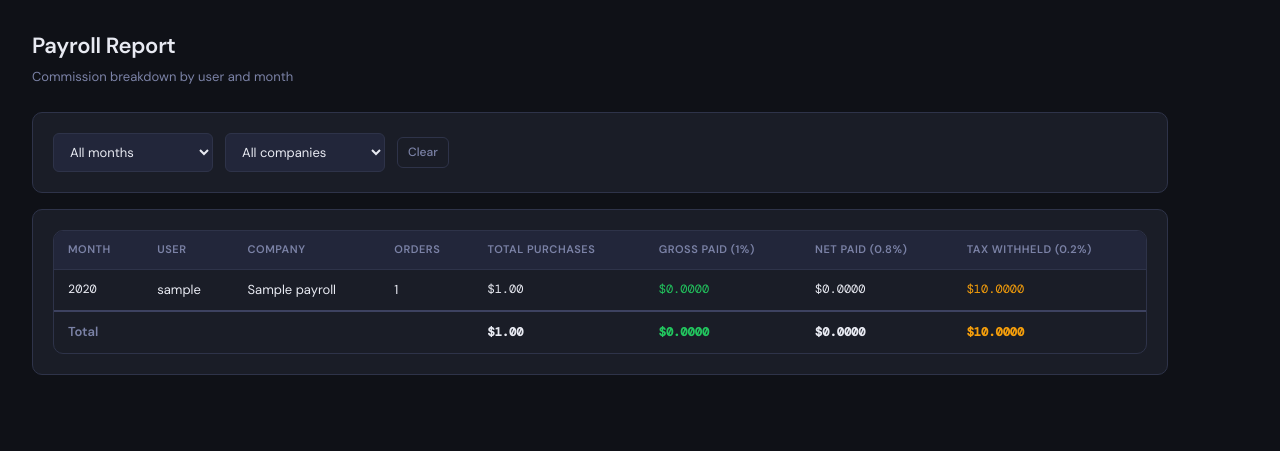
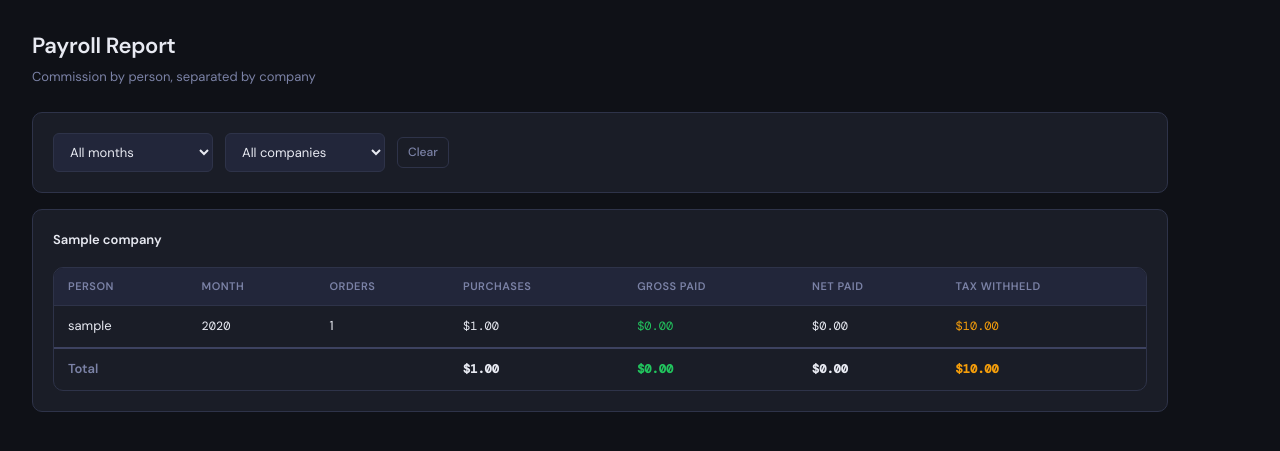
Before and after one commit to kraziers26/Computer_Reseller_Portal, a Flask app: template portal/templates/payroll.html in a window 1280 px wide. Shown: the top 451 px of the page. Run offline with Flask 3, Linux system fonts and the light colour scheme; the template is opened without the code that fills it: most values are stand-ins (such as "Sample title", 1, 10 or a date in 2020); parts of the project's set-up code (start-up, migrations or seed data) failed here and were passed over.

Commit message:
Update payroll page title and content structure

```diff
--- a/portal/templates/payroll.html
+++ b/portal/templates/payroll.html
@@ -1,57 +1,64 @@
 {% extends "base.html" %}
-{% block title %}Payroll — iGamer Corp{% endblock %}
+{% block title %}Payroll — ComputerReseller Invoices Portal{% endblock %}
 {% block content %}
-<div class="page-header"><h1>Payroll Report</h1><p>Commission breakdown by user and month</p></div>
+<div class="page-header"><h1>Payroll Report</h1><p>Commission by person, separated by company</p></div>
 <div class="card" style="margin-bottom:16px">
   <form method="GET" class="flex gap-12 items-center flex-wrap">
     <select name="month" style="width:160px" onchange="this.form.submit()">
       <option value="">All months</option>
-      {% for m in months %}<option value="{{ m }}" {{ 'selected' if selected_month == m }}>{{ m }}</option>{% endfor %}
+      {% for m in months %}<option value="{{ m }}" {{ 'selected' if selected_month==m }}>{{ m }}</option>{% endfor %}
     </select>
     <select name="company" style="width:160px" onchange="this.form.submit()">
       <option value="">All companies</option>
-      {% for c in companies %}<option value="{{ c.company_id }}" {{ 'selected' if selected_company == c.company_id }}>{{ c.company_name }}</option>{% endfor %}
+      {% for c in companies %}<option value="{{ c.company_id }}" {{ 'selected' if selected_company==c.company_id }}>{{ c.company_name }}</option>{% endfor %}
     </select>
     {% if selected_month or selected_company %}<a href="{{ url_for('admin.payroll') }}" class="btn btn-ghost btn-sm">Clear</a>{% endif %}
   </form>
 </div>
-<div class="card">
-  <div class="table-wrap">
-    <table>
-      <thead><tr><th>Month</th><th>User</th><th>Company</th><th>Orders</th><th>Total Purchases</th><th>Gross Paid (1%)</th><th>Net Paid (0.8%)</th><th>Tax Withheld (0.2%)</th></tr></thead>
+
+{% for company_name, rows in company_data.items() %}
+{% if rows %}
+<div class="card" style="margin-bottom:20px">
+  <div class="card-title">{{ company_name }}</div>
+  <div class="table-wrap"><table>
+    <thead><tr>
+      <th><a href="?month={{ selected_month }}&sort=username&dir={{ 'asc' if sort_by=='username' and sort_dir=='desc' else 'desc' }}" style="color:inherit;text-decoration:none">Person {{ '↑' if sort_by=='username' and sort_dir=='asc' else '↓' if sort_by=='username' else '' }}</a></th>
+      <th>Month</th>
+      <th><a href="?month={{ selected_month }}&sort=order_count&dir={{ 'asc' if sort_by=='order_count' and sort_dir=='desc' else 'desc' }}" style="color:inherit;text-decoration:none">Orders {{ '↑' if sort_by=='order_count' and sort_dir=='asc' else '↓' if sort_by=='order_count' else '' }}</a></th>
+      <th><a href="?month={{ selected_month }}&sort=total_purchases&dir={{ 'asc' if sort_by=='total_purchases' and sort_dir=='desc' else 'desc' }}" style="color:inherit;text-decoration:none">Purchases {{ '↑' if sort_by=='total_purchases' and sort_dir=='asc' else '↓' if sort_by=='total_purchases' else '' }}</a></th>
+      <th><a href="?month={{ selected_month }}&sort=gross_paid&dir={{ 'asc' if sort_by=='gross_paid' and sort_dir=='desc' else 'desc' }}" style="color:inherit;text-decoration:none">Gross Paid {{ '↑' if sort_by=='gross_paid' and sort_dir=='asc' else '↓' if sort_by=='gross_paid' else '' }}</a></th>
+      <th><a href="?month={{ selected_month }}&sort=net_paid&dir={{ 'asc' if sort_by=='net_paid' and sort_dir=='desc' else 'desc' }}" style="color:inherit;text-decoration:none">Net Paid {{ '↑' if sort_by=='net_paid' and sort_dir=='asc' else '↓' if sort_by=='net_paid' else '' }}</a></th>
+      <th><a href="?month={{ selected_month }}&sort=tax_withheld&dir={{ 'asc' if sort_by=='tax_withheld' and sort_dir=='desc' else 'desc' }}" style="color:inherit;text-decoration:none">Tax Withheld {{ '↑' if sort_by=='tax_withheld' and sort_dir=='asc' else '↓' if sort_by=='tax_withheld' else '' }}</a></th>
+    </tr></thead>
     <tbody>
-      {% set ns = namespace(total_purchases=0, total_gross=0, total_net=0, total_tax=0) %}
-      {% for r in payroll_data %}
-      {% set ns.total_purchases = ns.total_purchases + (r.total_purchases or 0) %}
-      {% set ns.total_gross = ns.total_gross + (r.gross_paid or 0) %}
-      {% set ns.total_net = ns.total_net + (r.net_paid or 0) %}
-      {% set ns.total_tax = ns.total_tax + (r.tax_withheld or 0) %}
+    {% set ns = namespace(tp=0, tg=0, tn=0, tt=0) %}
+    {% for r in rows %}
+    {% set ns.tp = ns.tp + (r.total_purchases or 0) %}
+    {% set ns.tg = ns.tg + (r.gross_paid or 0) %}
+    {% set ns.tn = ns.tn + (r.net_paid or 0) %}
+    {% set ns.tt = ns.tt + (r.tax_withheld or 0) %}
     <tr>
+      <td>{{ r.username or '—' }}</td>
       <td class="mono">{{ r.purchase_year_month }}</td>
-        <td>{{ r.username or '—' }}</td>
-        <td>{{ r.company_name or '—' }}</td>
       <td>{{ r.order_count }}</td>
       <td class="mono">${{ "{:,.2f}".format(r.total_purchases or 0) }}</td>
-        <td class="mono text-success">${{ "{:,.4f}".format(r.gross_paid or 0) }}</td>
-        <td class="mono">${{ "{:,.4f}".format(r.net_paid or 0) }}</td>
-        <td class="mono text-warning">${{ "{:,.4f}".format(r.tax_withheld or 0) }}</td>
+      <td class="mono text-success">${{ "{:,.2f}".format(r.gross_paid or 0) }}</td>
+      <td class="mono">${{ "{:,.2f}".format(r.net_paid or 0) }}</td>
+      <td class="mono text-warning">${{ "{:,.2f}".format(r.tax_withheld or 0) }}</td>
     </tr>
-      {% else %}
-      <tr><td colspan="8" style="text-align:center;color:var(--muted);padding:32px">No data.</td></tr>
     {% endfor %}
     </tbody>
-      {% if payroll_data %}
     <tfoot>
       <tr style="font-weight:600;border-top:2px solid var(--border2)">
-          <td colspan="4" style="padding:10px 14px;color:var(--muted)">Total</td>
-          <td class="mono">${{ "{:,.2f}".format(ns.total_purchases) }}</td>
-          <td class="mono text-success">${{ "{:,.4f}".format(ns.total_gross) }}</td>
-          <td class="mono">${{ "{:,.4f}".format(ns.total_net) }}</td>
-          <td class="mono text-warning">${{ "{:,.4f}".format(ns.total_tax) }}</td>
+        <td colspan="3" style="padding:10px 14px;color:var(--muted)">Total</td>
+        <td class="mono">${{ "{:,.2f}".format(ns.tp) }}</td>
+        <td class="mono text-success">${{ "{:,.2f}".format(ns.tg) }}</td>
+        <td class="mono">${{ "{:,.2f}".format(ns.tn) }}</td>
+        <td class="mono text-warning">${{ "{:,.2f}".format(ns.tt) }}</td>
       </tr>
     </tfoot>
+  </table></div>
+</div>
 {% endif %}
-    </table>
-  </div>
-</div>
+{% endfor %}
 {% endblock %}
```
Lines whose indentation alone changed are shown as unchanged.
